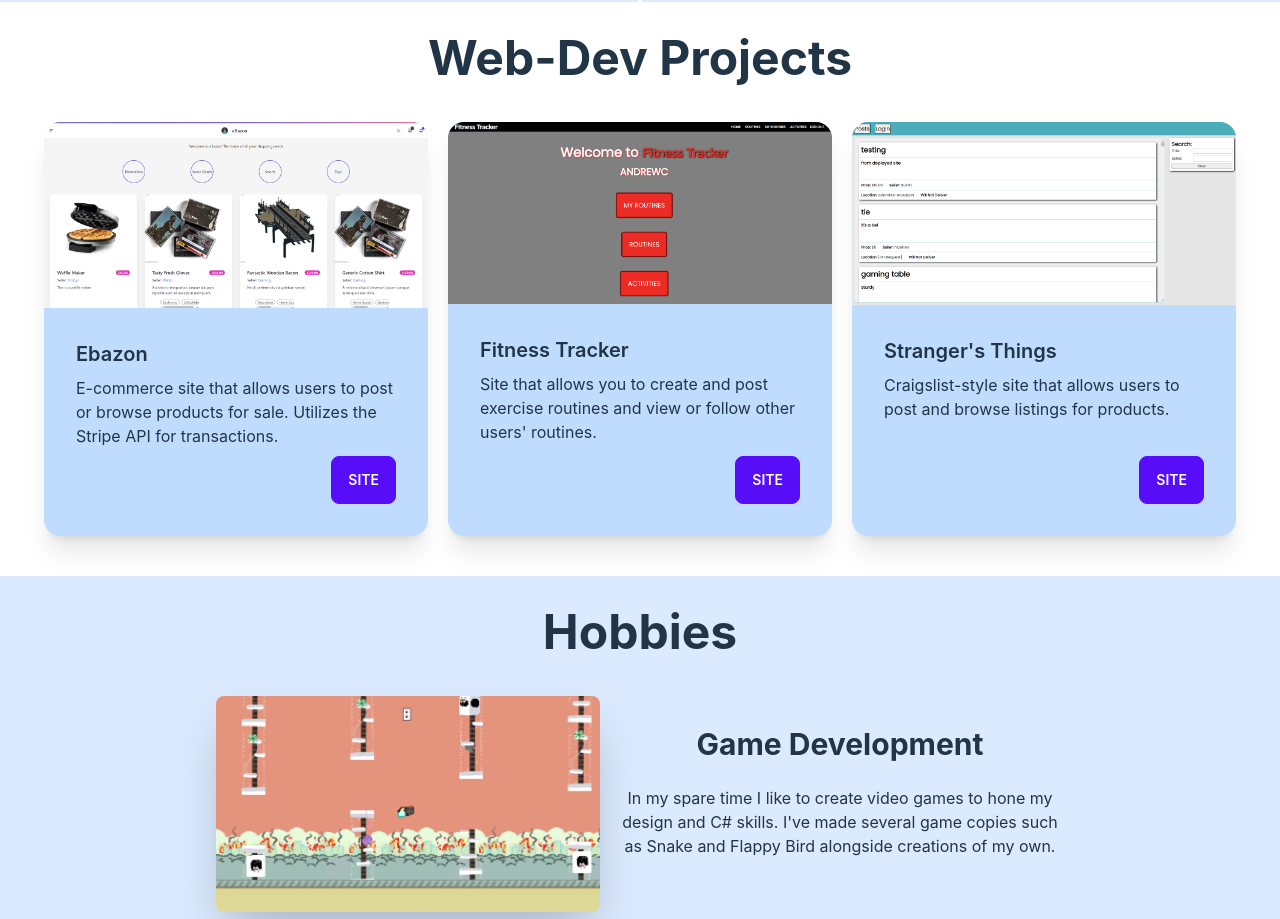
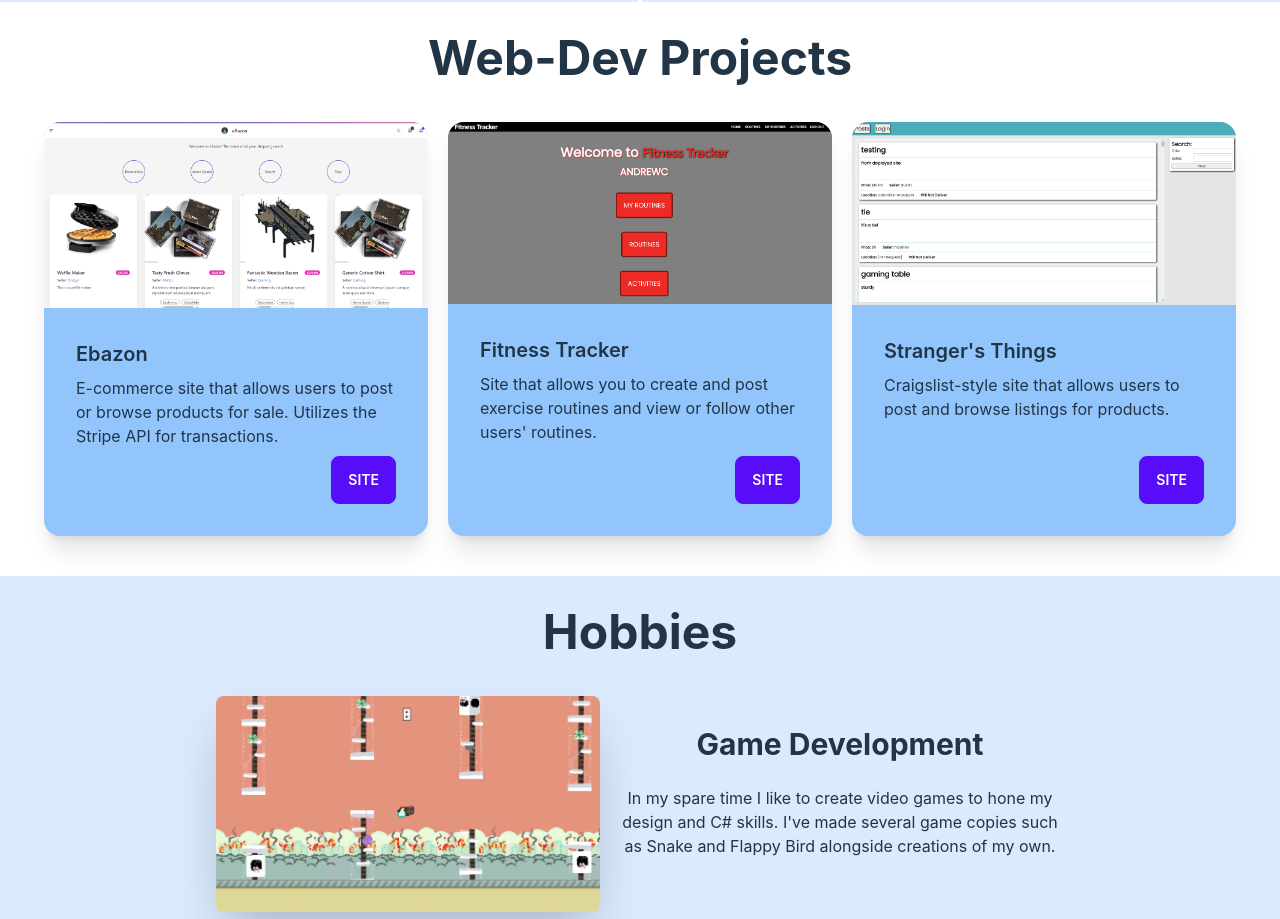
Before and after one commit to andrewpc1013/personalSite, a React (Vite) app: page / in a window 1280 px wide. Shown: the part 1940-2859 px from the top of the page. Built offline with nearby package versions, Linux system fonts and the light colour scheme.

Commit message:
updated site colors again

```diff
--- a/src/components/Projects.jsx
+++ b/src/components/Projects.jsx
@@ -13,7 +13,7 @@ const Projects = () => {
         id="ProjectCards"
         className="flex flex-row justify-center space-x-5 m-10"
       >
-        <div className="card w-96 bg-blue-200 shadow-xl p-0">
+        <div className="card w-96 bg-blue-300 shadow-xl p-0">
           <figure>
             <img src={ebazon} alt="ebazon e-commerce site home page" />
           </figure>
@@ -30,7 +30,7 @@ const Projects = () => {
             </div>
           </div>
         </div>
-        <div className="card w-96 bg-blue-200 shadow-xl p-0">
+        <div className="card w-96 bg-blue-300 shadow-xl p-0">
           <figure>
             <img src={FitnessTracker} alt="Fitness tracker site home page" />
           </figure>
@@ -50,7 +50,7 @@ const Projects = () => {
             </div>
           </div>
         </div>
-        <div className="card w-96 bg-blue-200 shadow-xl p-0">
+        <div className="card w-96 bg-blue-300 shadow-xl p-0">
           <figure>
             <img src={StrangersThings} alt="craigslist-style site home page" />
           </figure>
```
